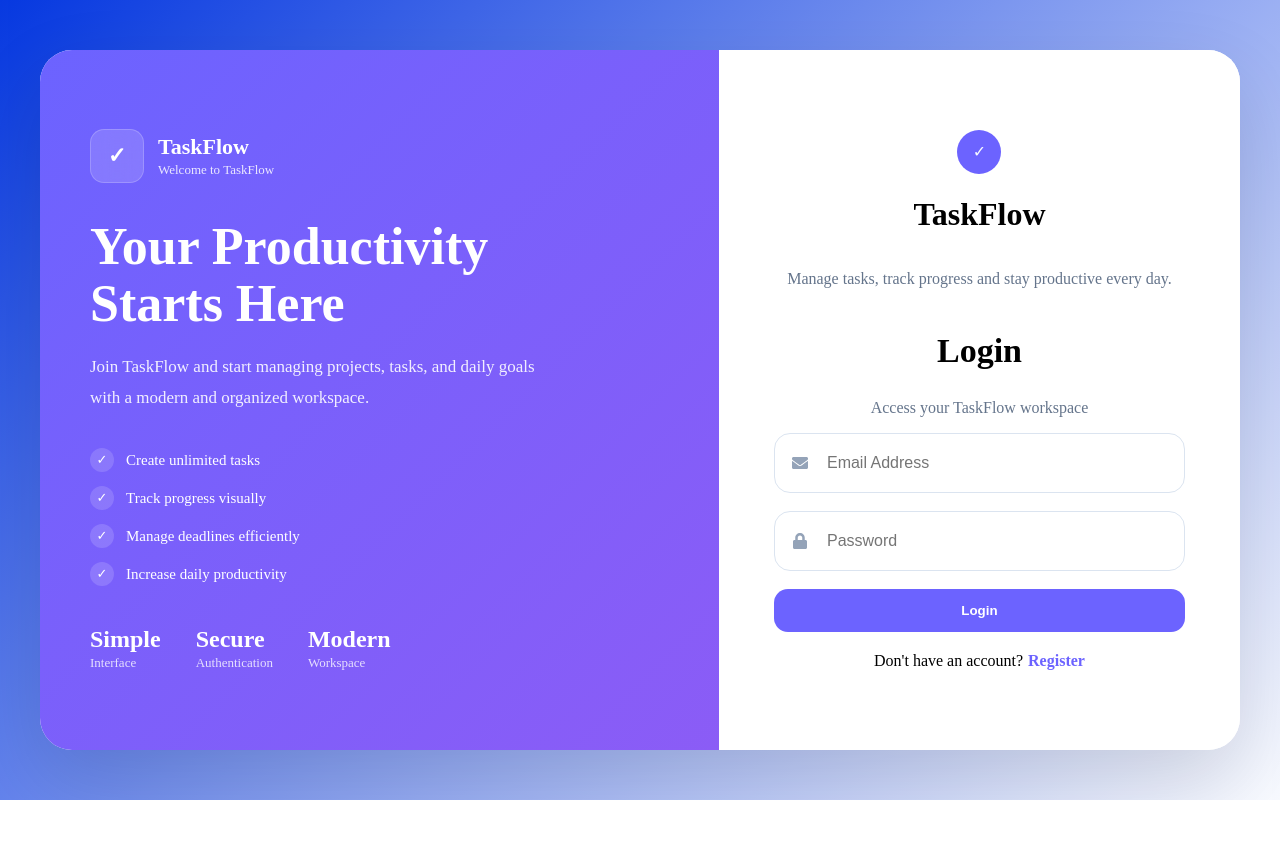
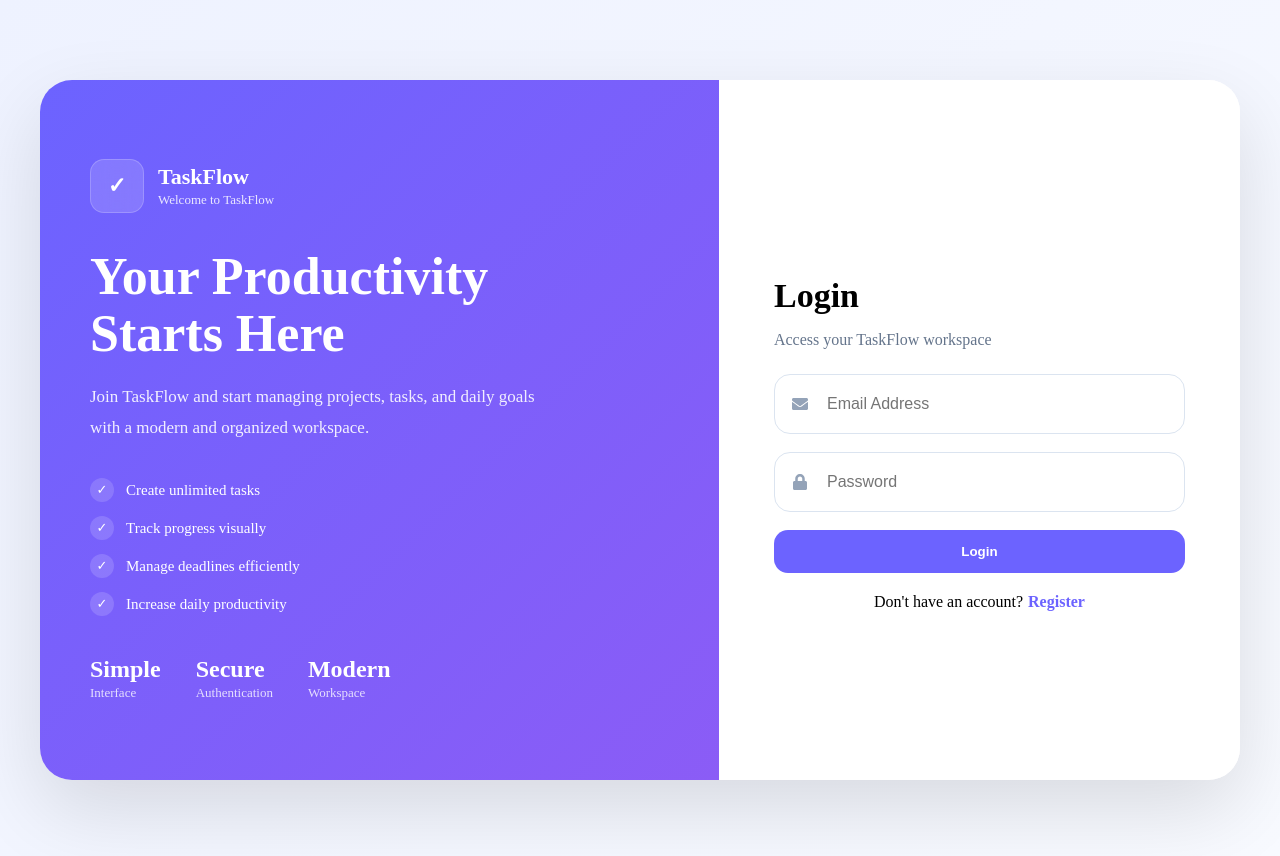
Before and after one commit to Mayur-Rithe-14/task-management-webapp, a React (Vite) app in the folder client/: page /login in a window 1280 px wide. Shown: the top 856 px of the page. Before the commit the page ends 800 px from the top, so only its background shows below. Built offline with nearby package versions, Linux system fonts and the light colour scheme; no server answers.

Commit message:
Login & Register Page Styling Updated

```diff
--- a/client/src/Styles/Auth.css
+++ b/client/src/Styles/Auth.css
@@ -1,16 +1,15 @@
 html,
 body,
 #root {
+  margin: 0;
+  padding: 0;
   width: 100%;
   height: 100%;
-  display: flex;
-  justify-content: center;
-  align-items: center;
-  background: linear-gradient(135deg, #0739e0 0%, #f8faff 100%);
 }
 
 .auth-page {
-  width: 100%;
+  min-height: 100vh;
+  background: linear-gradient(135deg, #eef2ff 0%, #f8faff 100%);
   display: flex;
   justify-content: center;
   align-items: center;
@@ -47,13 +46,13 @@ body,
   display: flex;
   flex-direction: column;
   justify-content: center;
-  padding: 0 50px;
+  padding: 50px;
   overflow: hidden;
 }
 
 .banner-content h1 {
-  font-size: 384px;
-  margin-bottom: 10px;
+  font-size: 44px;
+  margin-bottom: 15px;
 }
 
 .auth-banner p {
@@ -232,13 +231,13 @@ body,
 }
 
 .auth-card h2 {
-  text-align: center;
   font-size: 34px;
+  margin-bottom: 8px;
 }
 
 .auth-card p {
-  text-align: center;
   color: #64748b;
+  margin-bottom: 25px;
 }
 
 .auth-card form {
@@ -333,7 +332,7 @@ body,
   right: 20%;
 }
 
-/* @keyframes float {
+@keyframes float {
   0% {
     transform: translateY(0px);
   }
@@ -345,7 +344,7 @@ body,
   100% {
     transform: translateY(0px);
   }
-} */
+}
 
 .switch-link {
   color: #6c63ff;
@@ -363,7 +362,7 @@ body,
   animation: cardAppear 0.6s ease;
 }
 
-/* @keyframes cardAppear {
+@keyframes cardAppear {
   from {
     opacity: 0;
     transform: translateY(25px);
@@ -373,7 +372,7 @@ body,
     opacity: 1;
     transform: translateY(0);
   }
-} */
+}
 
 .floating-card {
   display: flex;
@@ -393,20 +392,7 @@ body,
 }
 
 .mobile-auth-header {
-  display: flex;
-  flex-direction: column;
-  justify-content: center;
-  align-items: center;
-}
-
-.mobile-auth-header .mobile-logo {
-  background-color: #6c63ff;
-  color: #f8faff;
-  padding: 12px;
-  height: 20px;
-  width: 20px;
-  text-align: center;
-  border-radius: 50%;
+  display: none;
 }
 
 /* TABLET & MOBILE */
@@ -477,7 +463,6 @@ body,
   }
 
   .auth-card h2 {
-    text-align: center;
     font-size: 28px;
     text-align: center;
   }
```
